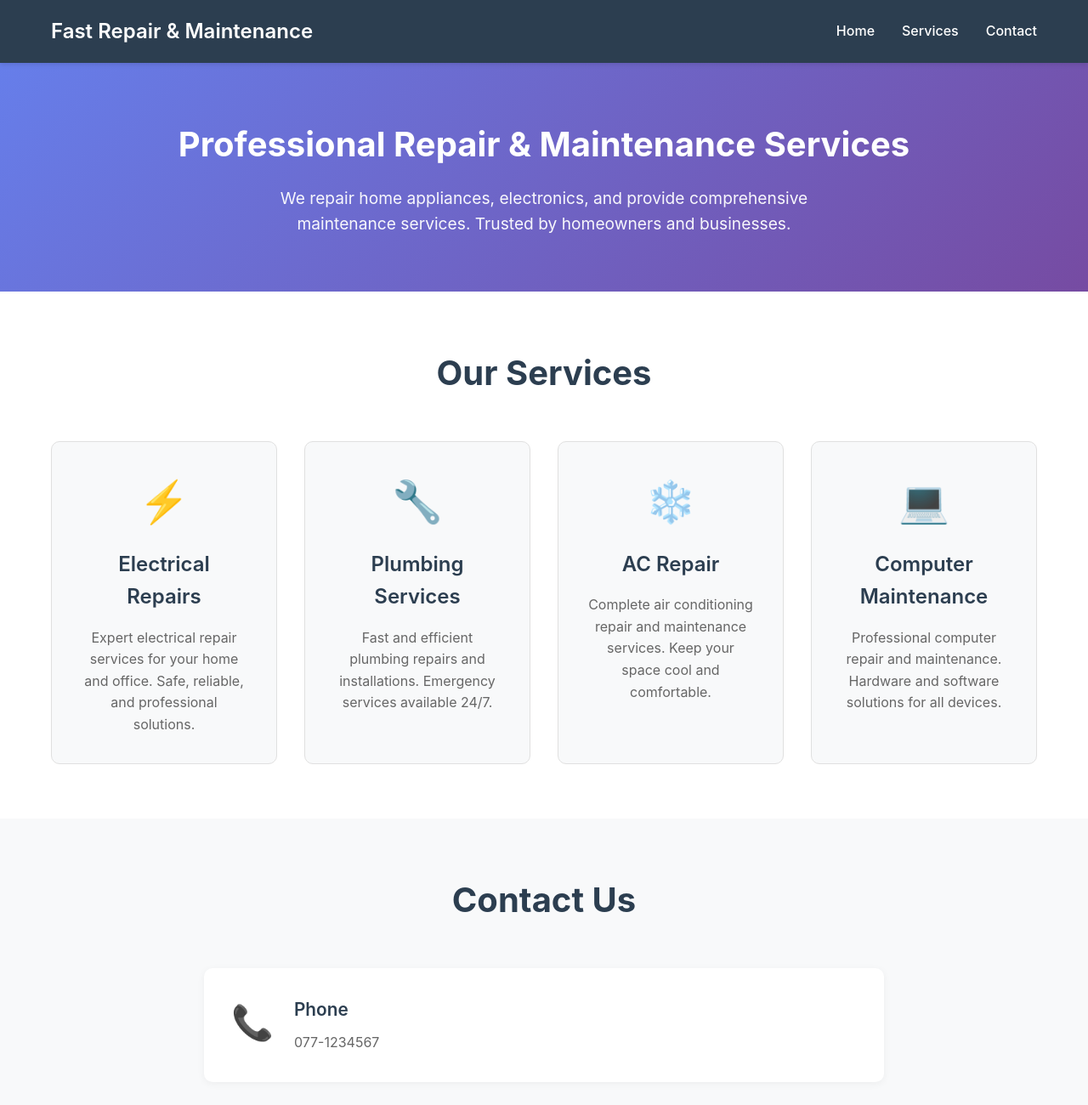
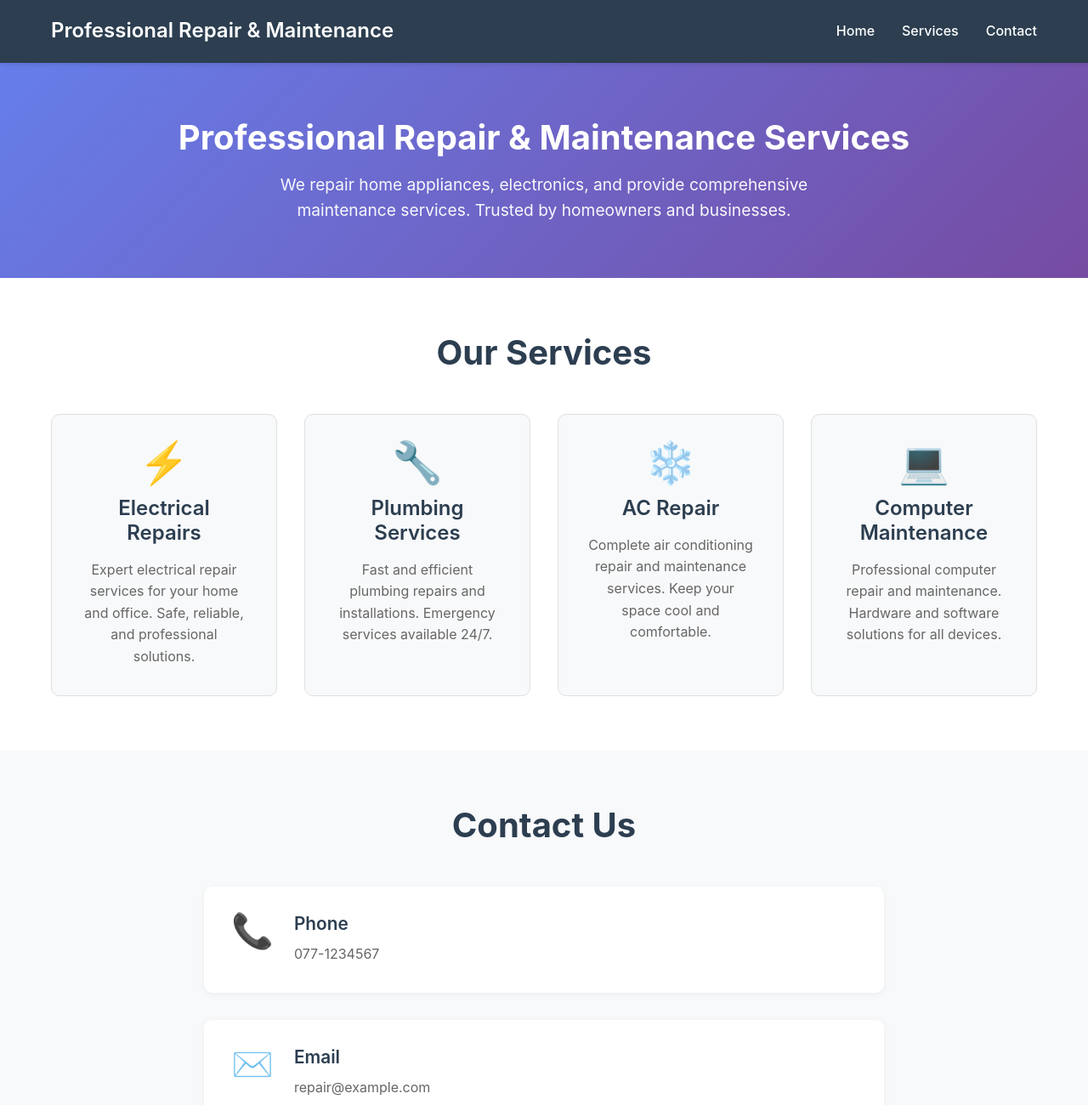
Before and after one commit to amashitharushika/repair-maintenance-devops, a plain HTML site: page src/index.html in a window 1280 px wide. Shown: the top 1300 px of the page at 85% size. Drawn offline with Linux system fonts and the light colour scheme.

Commit message:
fix: resolve inconsistencies in HTML and CSS styling

```diff
--- a/src/index.html
+++ b/src/index.html
@@ -12,7 +12,7 @@
     <div class="container">
       <div class="header-content">
         <div class="logo">
-          <h1>Fast Repair & Maintenance</h1>
+          <h1>Professional Repair & Maintenance</h1>
         </div>
         <nav class="nav">
           <a href="#home">Home</a>
--- a/src/styles/style.css
+++ b/src/styles/style.css
@@ -10,6 +10,11 @@ body {
   line-height: 1.6;
   color: #333;
   background-color: #f5f5f5;
+}
+
+h1, h2, h3, h4, h5, h6 {
+  margin: 0;
+  font-weight: 600;
 }
 
 .container {
@@ -39,6 +44,8 @@ body {
 .logo h1 {
   font-size: 1.5rem;
   font-weight: 600;
+  margin: 0;
+  line-height: 1.2;
 }
 
 .nav {
@@ -68,8 +75,9 @@ body {
 
 .hero-content h2 {
   font-size: 2.5rem;
-  margin-bottom: 1rem;
+  margin: 0 0 1rem 0;
   font-weight: 700;
+  line-height: 1.2;
 }
 
 .hero-content p {
@@ -77,27 +85,30 @@ body {
   max-width: 700px;
   margin: 0 auto;
   opacity: 0.95;
+  line-height: 1.6;
 }
 
 /* Services Section */
 .services {
   padding: 4rem 0;
   background-color: white;
+  margin: 0;
 }
 
 .section-title {
   text-align: center;
   font-size: 2.5rem;
-  margin-bottom: 3rem;
+  margin: 0 0 3rem 0;
   color: #2c3e50;
   font-weight: 700;
+  line-height: 1.2;
 }
 
 .service-cards {
   display: grid;
   grid-template-columns: repeat(auto-fit, minmax(250px, 1fr));
   gap: 2rem;
-  margin-top: 2rem;
+  margin: 0;
 }
 
 .service-card {
@@ -116,25 +127,29 @@ body {
 
 .service-icon {
   font-size: 3rem;
-  margin-bottom: 1rem;
+  margin: 0 0 1rem 0;
+  line-height: 1;
 }
 
 .service-card h3 {
   font-size: 1.5rem;
-  margin-bottom: 1rem;
+  margin: 0 0 1rem 0;
   color: #2c3e50;
   font-weight: 600;
+  line-height: 1.2;
 }
 
 .service-card p {
   color: #666;
   line-height: 1.6;
+  margin: 0;
 }
 
 /* Contact Section */
 .contact {
   padding: 4rem 0;
   background-color: #f8f9fa;
+  margin: 0;
 }
 
 .contact-content {
@@ -161,18 +176,22 @@ body {
 .contact-icon {
   font-size: 2.5rem;
   flex-shrink: 0;
+  line-height: 1;
+  margin: 0;
 }
 
 .contact-details h3 {
   font-size: 1.3rem;
-  margin-bottom: 0.5rem;
+  margin: 0 0 0.5rem 0;
   color: #2c3e50;
   font-weight: 600;
+  line-height: 1.2;
 }
 
 .contact-details p {
   color: #666;
   line-height: 1.8;
+  margin: 0;
 }
 
 /* Footer */
@@ -181,10 +200,12 @@ body {
   color: white;
   text-align: center;
   padding: 2rem 0;
+  margin: 0;
 }
 
 .footer p {
   margin: 0;
+  line-height: 1.6;
 }
 
 /* Responsive Design */
@@ -208,6 +229,7 @@ body {
 
   .section-title {
     font-size: 2rem;
+    margin-bottom: 2rem;
   }
 
   .service-cards {
```
